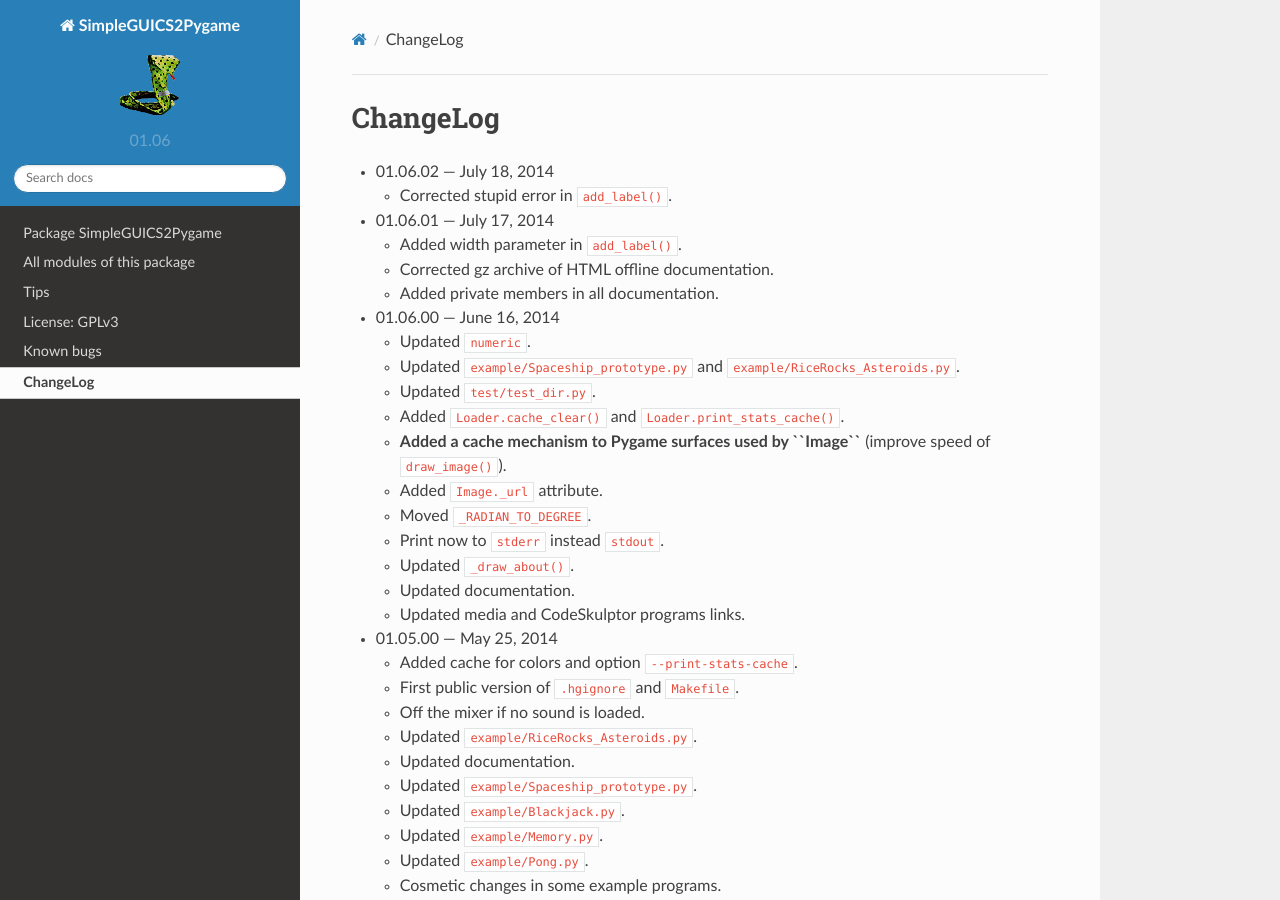
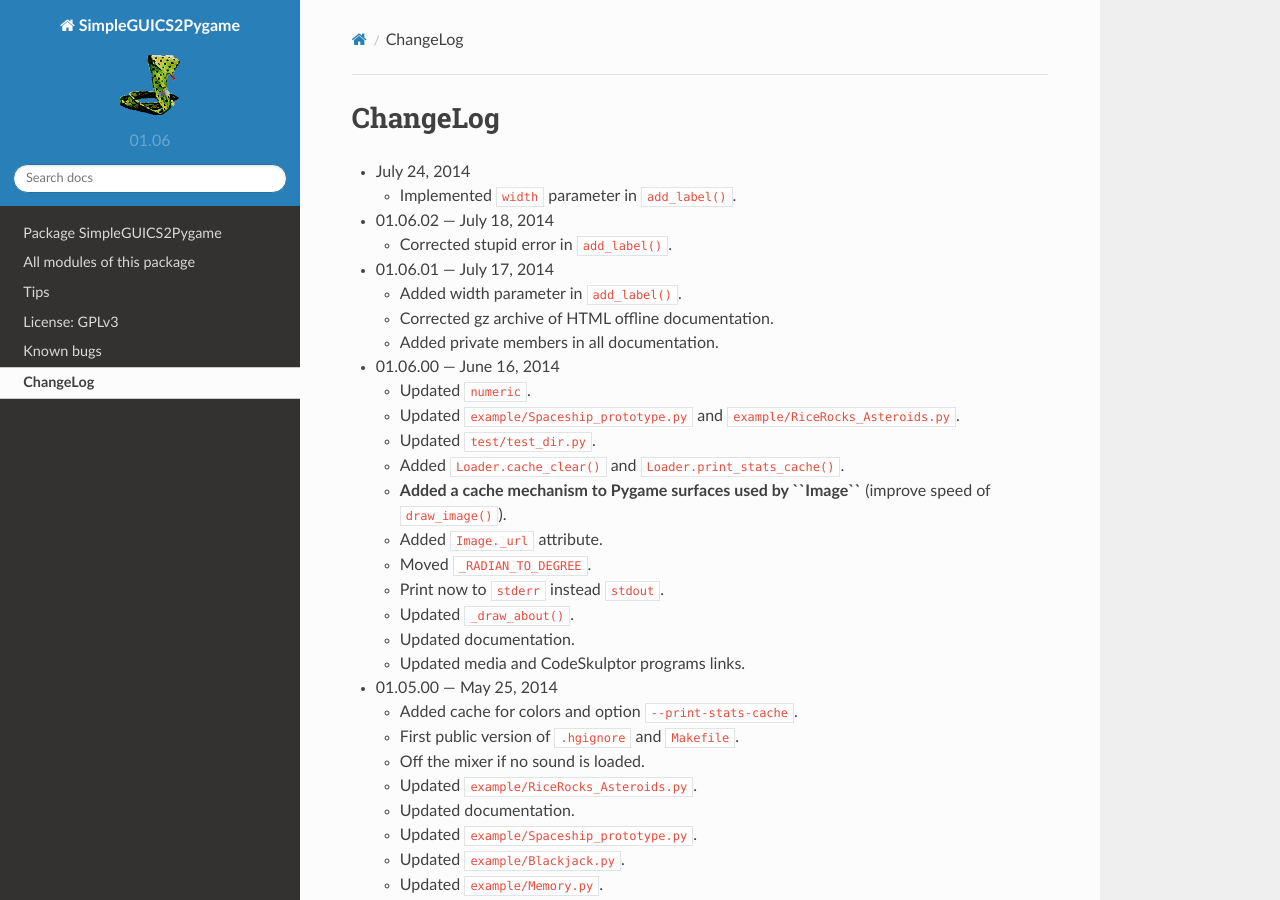
Before and after one commit to rhul-compsoc/SimpleGUICS2Pygame, a Sphinx documentation site: the page built from Sphinx/ChangeLog.rst, in a window 1280 px wide and 900 px high. Built offline with Sphinx 7.4.7 and the Read the Docs theme 2.0.0, drawn with Linux system fonts in a browser that asks for light colours.

Commit message:
Implemented width parameter in add_label().

```diff
--- a/README.rst
+++ b/README.rst
@@ -106,6 +106,10 @@ along with this program. If not, see <http://www.gnu.org/licenses/>.
 
 Changes
 =======
+* July 24, 2014
+
+  - Implemented ``width`` parameter in ``add_label()``.
+
 * 01.06.02 --- July 18, 2014
 
   - Corrected stupid error in ``add_label()``.
--- a/Sphinx/ChangeLog.rst
+++ b/Sphinx/ChangeLog.rst
@@ -1,5 +1,9 @@
 ChangeLog
 =========
+* July 24, 2014
+
+  - Implemented ``width`` parameter in ``add_label()``.
+
 * 01.06.02 --- July 18, 2014
 
   - Corrected stupid error in ``add_label()``.
```
Also changed, not shown: 1 other file.
